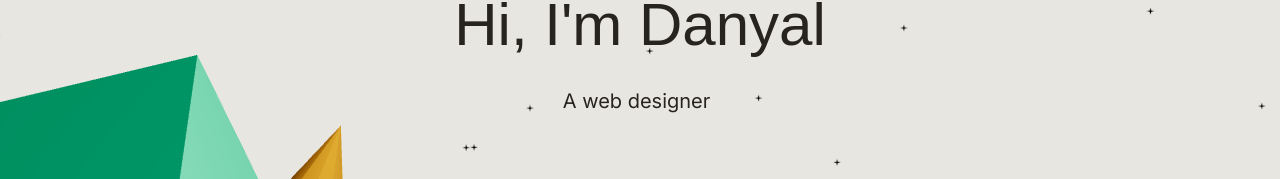
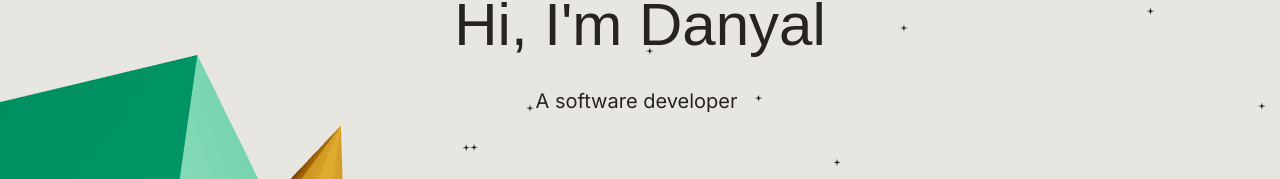
Before and after one commit to theonlynanu/website, a Next.js app: page / in a window 1280 px wide. Shown: the part 165-344 px from the top of the page. Built offline with nearby package versions, Linux system fonts and the light colour scheme; a web font is replaced by a local one.

Commit message:
Added semantic HTML

```diff
--- a/src/app/_components/Hero.tsx
+++ b/src/app/_components/Hero.tsx
@@ -14,7 +14,7 @@ export default function Hero() {
   const { width, height } = useWindowDimensions();
 
   return (
-    <div className="h-[80vh] relative bg-standard-100 dark:bg-standard-900">
+    <article className="h-[80vh] relative bg-standard-100 dark:bg-standard-900">
       <Suspense fallback={null}>
         <Canvas
           className=" h-96 p-0"
@@ -64,18 +64,20 @@ export default function Hero() {
         <TypeAnimation
           className="[text-shadow:_0_0px_2px_var(--tw-shadow-color)] text-xl shadow-standard-100 dark:shadow-standard-900 "
           sequence={[
-            "A full-stack developer",
-            3000,
+            "A software developer",
+            5000,
             "A web designer",
             3000,
-            "A React developer",
+            "An aspiring full-stack engineer",
             3000,
           ]}
           repeat={Infinity}
           speed={60}
         />
       </span>
-      {/* // TODO - May want to externalize SVG waves */}
+      {
+        // TODO - May want to externalize SVG waves
+      }
       <div className="absolute bottom-0 left-0 w-full overflow-hidden leading-[0] transform-gpu rotate-180">
         <svg
           data-name="Layer 1"
@@ -100,6 +102,6 @@ export default function Hero() {
           ></path>
         </svg>
       </div>
-    </div>
+    </article>
   );
 }
```
